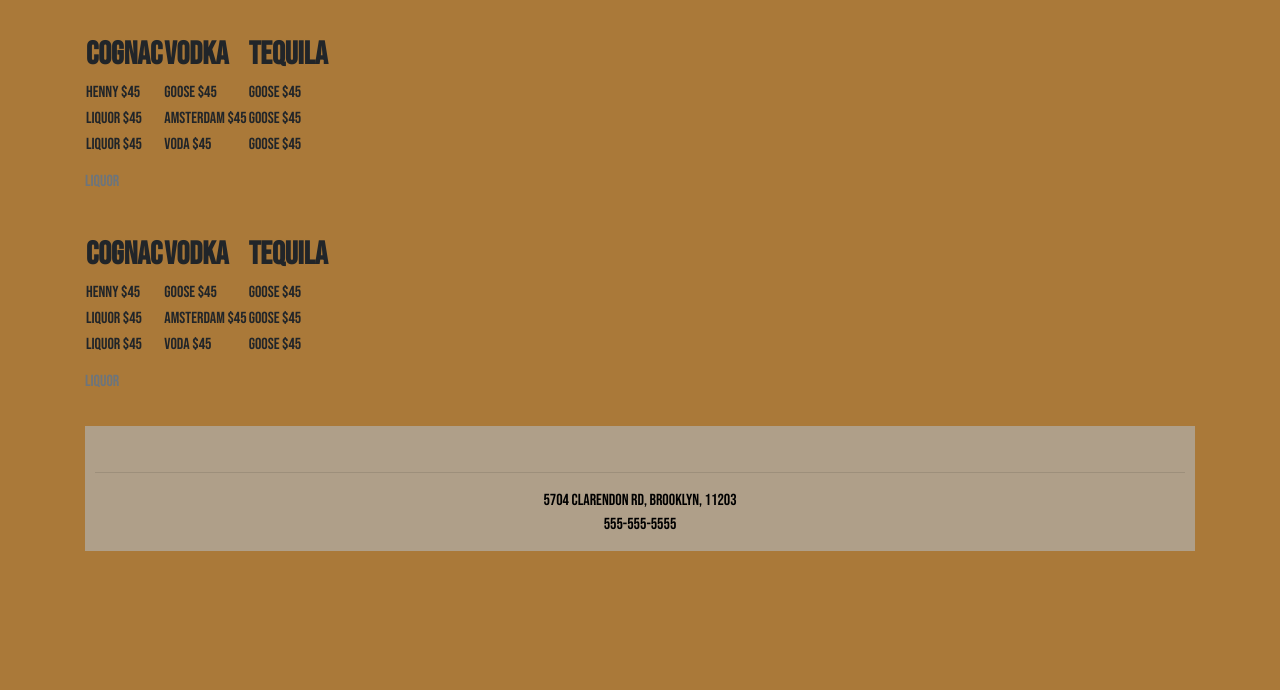
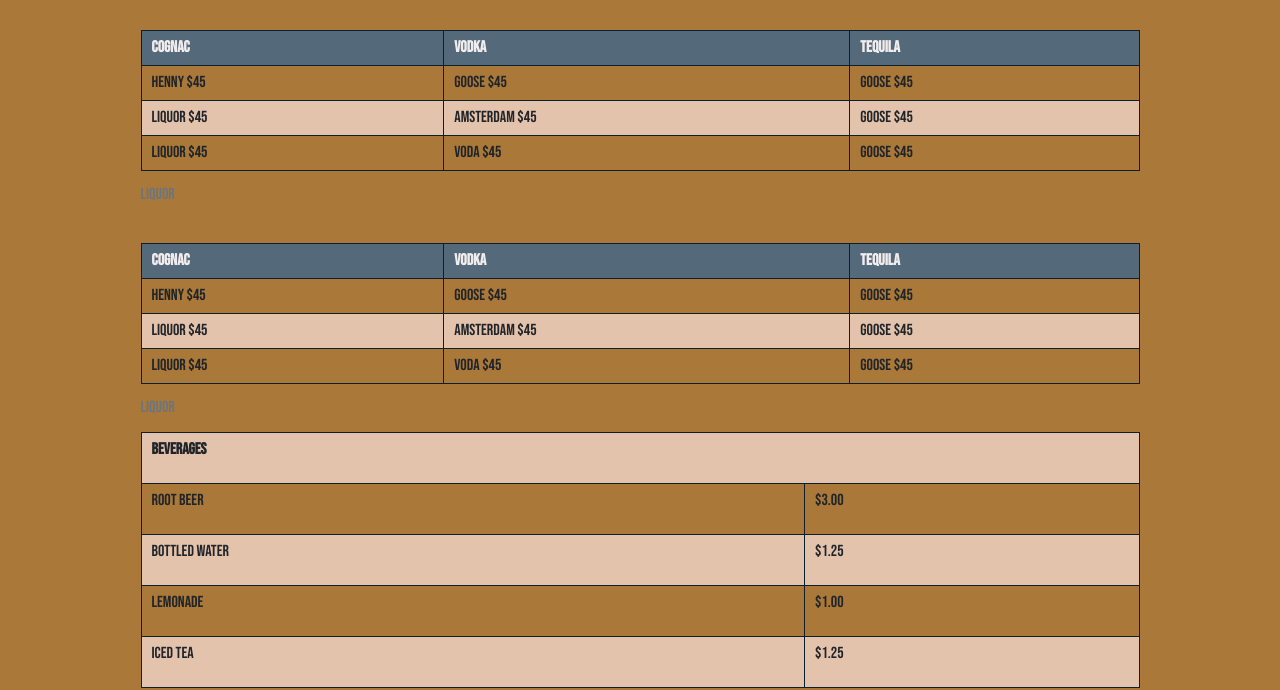
Before and after one commit to Jopie2016/Jopie2016.github.io, a plain HTML site: page restaurant/menu.html in a window 1280 px wide. Shown: the part 291-981 px from the top of the page. Before the commit the page ends 842 px from the top, so only its background shows below. Drawn offline with nearby package versions, Linux system fonts and the light colour scheme.

Commit message:
added tables

```diff
--- a/restaurant/menu.html
+++ b/restaurant/menu.html
@@ -57,7 +57,7 @@
                 </nav>
 
             <section>
-                <table>
+                <table >
                     <caption>Liquor</caption>
                     <tr>
                         <th>Cognac</th>
@@ -103,6 +103,49 @@
                             <td>Goose $45</td>
                         </tr>
                     </table>
+
+                    <table>
+                        <tbody>
+                        <tr>
+                            <td colspan="2">
+                                <p><strong>Beverages</strong></p>
+                            </td>
+                        </tr>
+                        <tr>
+                            <td>
+                                <p>Root Beer</p>
+                            </td>
+                            <td>
+                                <p>$3.00</p>
+                            </td>
+                        </tr>
+                        <tr>
+                            <td>
+                                <p>Bottled Water</p>
+                            </td>
+                            <td>
+                                <p>$1.25</p>
+                            </td>
+                        </tr>
+                        <tr>
+                            <td>
+                                <p>Lemonade</p>
+                            </td>
+                            <td>
+                                <p>$1.00</p>
+                            </td>
+                        </tr>
+                        <tr>
+                            <td>
+                                <p>Iced Tea</p>
+                            </td>
+                            <td>
+                                <p>$1.25</p>
+                            </td>
+                        </tr>
+                            </tbody>
+                    </table>
+
             </section>
 
             <footer>
--- a/restaurant/restaurantStyles.css
+++ b/restaurant/restaurantStyles.css
@@ -40,6 +40,26 @@
     color: #black;
 }
 
+table, th, td {
+    border: 1px solid #0d1f2d;
+    border-collapse: collapse;
+    padding: 5px 10px;
+}
+
+table {
+    width: 90%;
+    margin: auto;
+}
+
+tr {
+    height: 30px;
+}
+
 th {
-    font-size: 2em;
+    background-color: #546a7b;
+    color: #f2eded;
 }
+
+tbody tr:nth-child(odd) {
+    background-color: #e4c3ad;
+}
```
